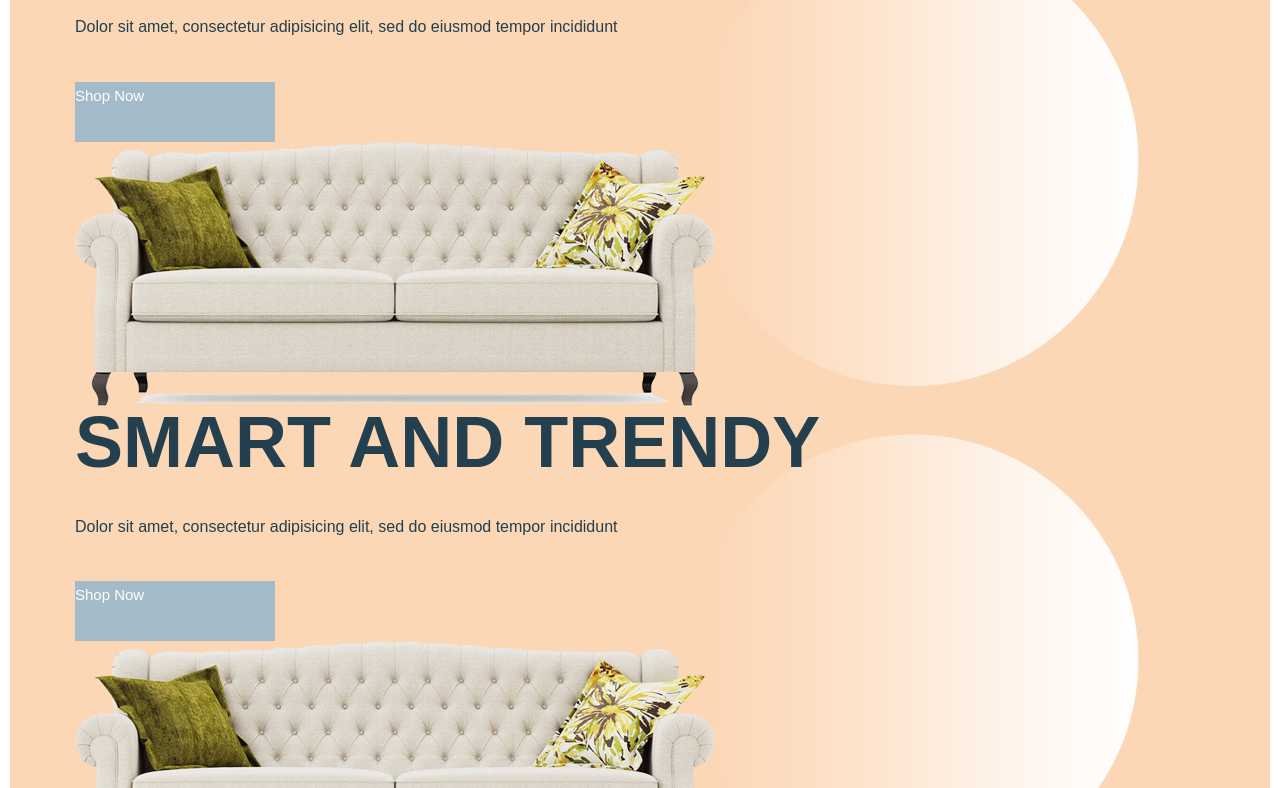
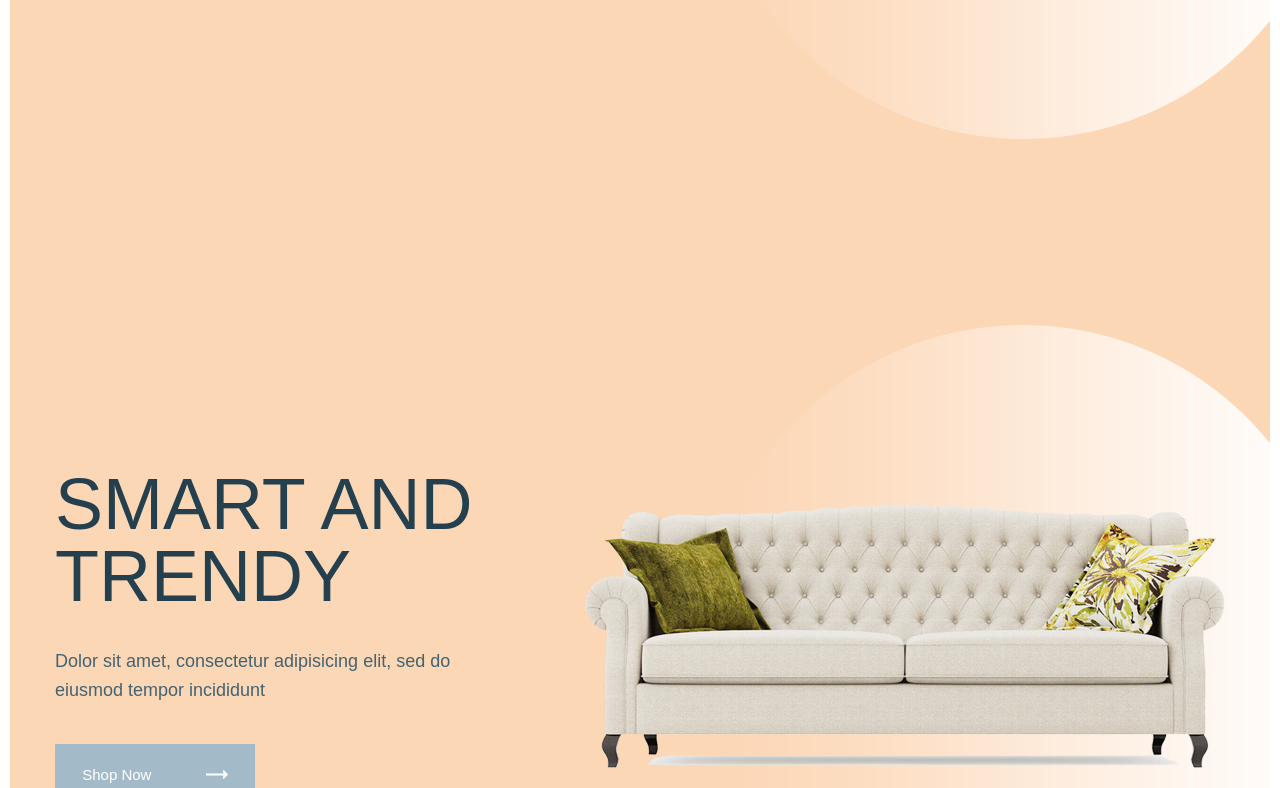
Before and after one commit to Kvazar-harubdu/Glee.-git, a website: page app/index.html in a window 1280 px wide. Shown: the part 746-1534 px from the top of the page. Drawn offline with nearby package versions, Linux system fonts and the light colour scheme; files that its build step writes are made by us from their sources.

Commit message:
add new scss file

```diff
--- a/app/index.html
+++ b/app/index.html
@@ -79,37 +79,58 @@
       <div class="container">
         <div class="furniture__slider">
           <div class="furniture__item" style="background-image: url('../images/slider-bg.jpg')">
-            <div class="small-container">
+            <div class="furniture__inner small-container">
               <div class="furniture__descr">
                 <h2 class="furniture__title">smart and trendy</h2>
                 <p class="furniture__text">
                   Dolor sit amet, consectetur adipisicing elit, sed do eiusmod tempor incididunt
                 </p>
-                <a class="furniture__btn" href="#">Shop Now</a>
+                <a class="furniture__btn" href="#">
+                  Shop Now
+                  <svg xmlns="http://www.w3.org/2000/svg" width="22" height="9" viewBox="0 0 22 9">
+                    <path fill="#ffffff" fill-rule="evenodd"
+                      d="M535.3,654.472h16.948l-0.1,2.857a0.292,0.292,0,0,0,0,.41l0.172,0.172a0.28,0.28,0,0,0,.2.086,0.285,0.285,0,0,0,.2-0.084l4.193-4.211A0.292,0.292,0,0,0,557,653.5a0.283,0.283,0,0,0-.084-0.2l-4.193-4.213a0.289,0.289,0,0,0-.407,0l-0.172.173a0.287,0.287,0,0,0-.084.2,0.278,0.278,0,0,0,.084.2l0.113,2.865H535.292a0.3,0.3,0,0,0-.292.295v1.37A0.292,0.292,0,0,0,535.3,654.472Z"
+                      transform="translate(-535 -649)" />
+                  </svg>
+                </a>
               </div>
               <img class="furniture__images" src="images/sofa.png" alt="white sofa">
             </div>
           </div>
           <div class="furniture__item" style="background-image: url('../images/slider-bg.jpg')">
-            <div class="small-container">
+            <div class="furniture__inner small-container">
               <div class="furniture__descr">
                 <h2 class="furniture__title">smart and trendy</h2>
                 <p class="furniture__text">
                   Dolor sit amet, consectetur adipisicing elit, sed do eiusmod tempor incididunt
                 </p>
-                <a class="furniture__btn" href="#">Shop Now</a>
+                <a class="furniture__btn" href="#">
+                  Shop Now
+                  <svg xmlns="http://www.w3.org/2000/svg" width="22" height="9" viewBox="0 0 22 9">
+                    <path fill="#ffffff" fill-rule="evenodd"
+                      d="M535.3,654.472h16.948l-0.1,2.857a0.292,0.292,0,0,0,0,.41l0.172,0.172a0.28,0.28,0,0,0,.2.086,0.285,0.285,0,0,0,.2-0.084l4.193-4.211A0.292,0.292,0,0,0,557,653.5a0.283,0.283,0,0,0-.084-0.2l-4.193-4.213a0.289,0.289,0,0,0-.407,0l-0.172.173a0.287,0.287,0,0,0-.084.2,0.278,0.278,0,0,0,.084.2l0.113,2.865H535.292a0.3,0.3,0,0,0-.292.295v1.37A0.292,0.292,0,0,0,535.3,654.472Z"
+                      transform="translate(-535 -649)" />
+                  </svg>
+                </a>
               </div>
               <img class="furniture__images" src="images/sofa.png" alt="white sofa">
             </div>
           </div>
           <div class="furniture__item" style="background-image: url('../images/slider-bg.jpg')">
-            <div class="small-container">
+            <div class="furniture__inner small-container">
               <div class="furniture__descr">
                 <h2 class="furniture__title">smart and trendy</h2>
                 <p class="furniture__text">
                   Dolor sit amet, consectetur adipisicing elit, sed do eiusmod tempor incididunt
                 </p>
-                <a class="furniture__btn" href="#">Shop Now</a>
+                <a class="furniture__btn" href="#">
+                  Shop Now
+                  <svg xmlns="http://www.w3.org/2000/svg" width="22" height="9" viewBox="0 0 22 9">
+                    <path fill="#ffffff" fill-rule="evenodd"
+                      d="M535.3,654.472h16.948l-0.1,2.857a0.292,0.292,0,0,0,0,.41l0.172,0.172a0.28,0.28,0,0,0,.2.086,0.285,0.285,0,0,0,.2-0.084l4.193-4.211A0.292,0.292,0,0,0,557,653.5a0.283,0.283,0,0,0-.084-0.2l-4.193-4.213a0.289,0.289,0,0,0-.407,0l-0.172.173a0.287,0.287,0,0,0-.084.2,0.278,0.278,0,0,0,.084.2l0.113,2.865H535.292a0.3,0.3,0,0,0-.292.295v1.37A0.292,0.292,0,0,0,535.3,654.472Z"
+                      transform="translate(-535 -649)" />
+                  </svg>
+                </a>
               </div>
               <img class="furniture__images" src="images/sofa.png" alt="white sofa">
             </div>
--- a/app/scss/_global.scss
+++ b/app/scss/_global.scss
@@ -12,9 +12,9 @@ body {
 }
 
 .small-container {
-  max-width: 1150px;
+  max-width: 1200px;
   margin: 0 auto;
-  padding: 0 10px;
+  padding: 0 15px;
 }
 
 .title {
--- a/app/scss/style.scss
+++ b/app/scss/style.scss
@@ -58,56 +58,51 @@
 
 .furniture {
 
-  &__slider {}
+  &__inner {
+    display: flex;
+    justify-content: space-between;
+    align-items: center;
+    flex-basis: 1200px;
+    min-height: 820px;
+  }
 
   &__item {
+    display: flex;
     @extend %bg-img;
     background-size: cover;
   }
 
   &__title {
+    @include rubik-500;
     margin-bottom: 35px;
     font-size: 72px;
     line-height: 1;
     text-transform: uppercase;
   }
 
+  &__descr {
+    max-width: 420px;
+  }
+
   &__text {
+    @include rubik-400;
     margin-bottom: 40px;
+    font-size: 18px;
+    line-height: 1.6;
+    color: #436372;
   }
 
   &__btn {
-    display: block;
+    display: flex;
+    justify-content: space-around;
+    align-items: center;
     max-width: 200px;
     height: 60px;
     font-size: 15px;
     background-color: $btn-color;
     color: #fff;
-
-    &::after {
-      content: "";
-      position: absolute;
-      background-image: url('../images/icons/arrows-btn.svg');
-    }
   }
 }
-
-
-
-.slider__item {}
-
-.slider__descr {}
-
-.slider__title {}
-
-.slider__text {}
-
-.slider__btn {}
-
-.slider__images {}
-
-
-
 
 .support {
   display: flex;
@@ -314,6 +309,7 @@
   &__section+&__section {
     padding-left: 15px;
   }
+
   &__section {
     &:not(:last-child) {
       border-right: 1px solid $footer-color;
```
Also changed, not shown: 1 other file.
